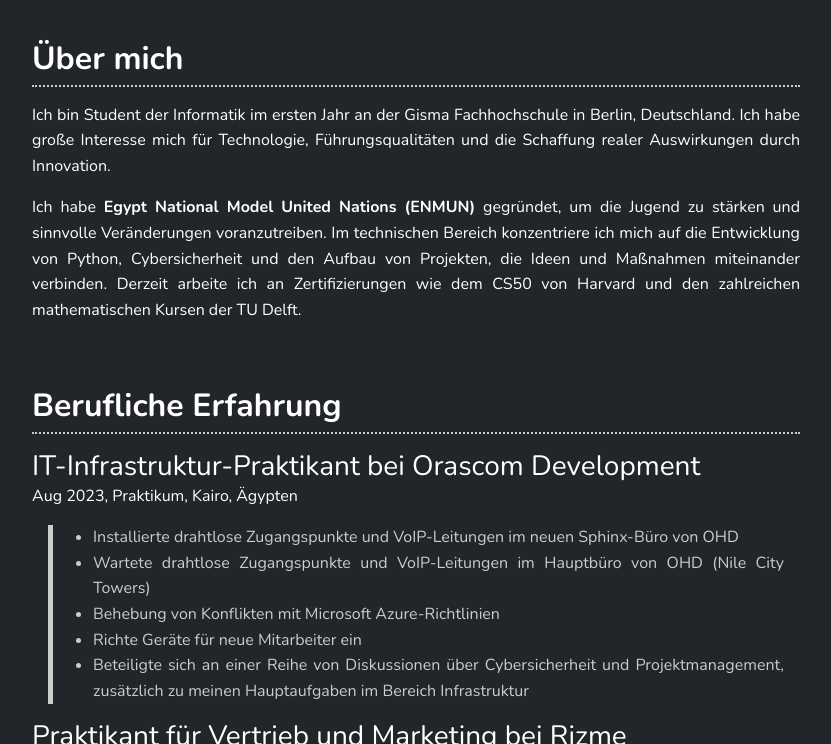
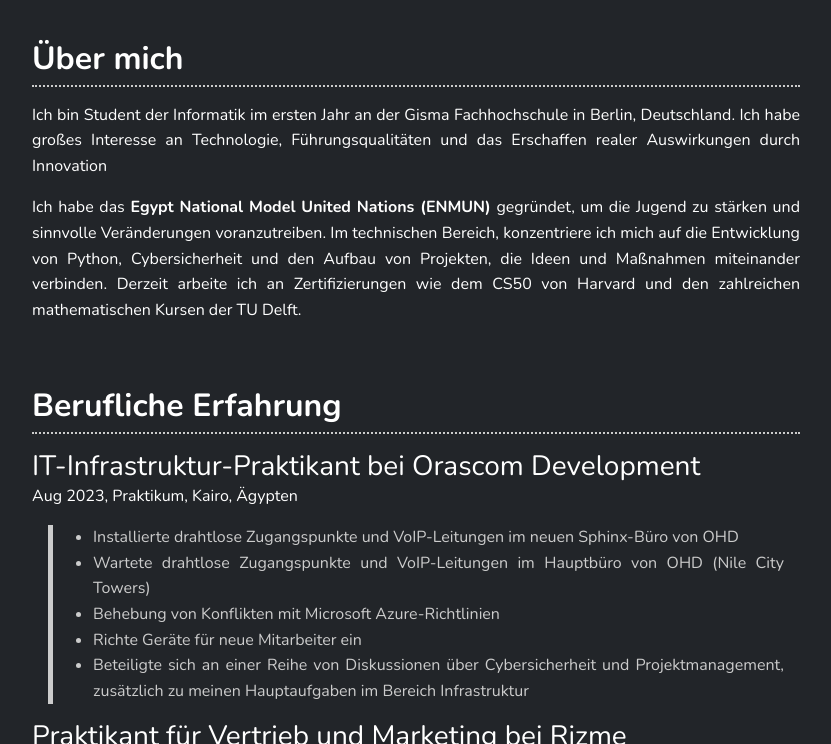
Before and after one commit to quack-b1/quack-b1.github.io, a Jekyll site: the page built from index.md, in a window 1280 px wide and 900 px high, scrolled down 323 px, cut to the strip 156-900 px from the top of the window. Shown: the whole strip, without its empty margins (224-1055 px from the left). Built offline with Jekyll 4.4.1, drawn with Linux system fonts in a browser that asks for light colours.

Commit message:
Update about_me.md

```diff
--- a/_includes/sections_de/about_me.md
+++ b/_includes/sections_de/about_me.md
@@ -1,4 +1,4 @@
 ## Über mich
-Ich bin Student der Informatik im ersten Jahr an der Gisma Fachhochschule in Berlin, Deutschland.  Ich habe große Interesse mich für Technologie, Führungsqualitäten und die Schaffung realer Auswirkungen durch Innovation.
+Ich bin Student der Informatik im ersten Jahr an der Gisma Fachhochschule in Berlin, Deutschland. Ich habe großes Interesse an Technologie, Führungsqualitäten und das Erschaffen realer Auswirkungen durch Innovation
 
-Ich habe **Egypt National Model United Nations (ENMUN)** gegründet, um die Jugend zu stärken und sinnvolle Veränderungen voranzutreiben. Im technischen Bereich konzentriere ich mich auf die Entwicklung von Python, Cybersicherheit und den Aufbau von Projekten, die Ideen und Maßnahmen miteinander verbinden. Derzeit arbeite ich an Zertifizierungen wie dem CS50 von Harvard und den zahlreichen mathematischen Kursen der TU Delft.
+Ich habe das **Egypt National Model United Nations (ENMUN)** gegründet, um die Jugend zu stärken und sinnvolle Veränderungen voranzutreiben. Im technischen Bereich, konzentriere ich mich auf die Entwicklung von Python, Cybersicherheit und den Aufbau von Projekten, die Ideen und Maßnahmen miteinander verbinden. Derzeit arbeite ich an Zertifizierungen wie dem CS50 von Harvard und den zahlreichen mathematischen Kursen der TU Delft.
```
